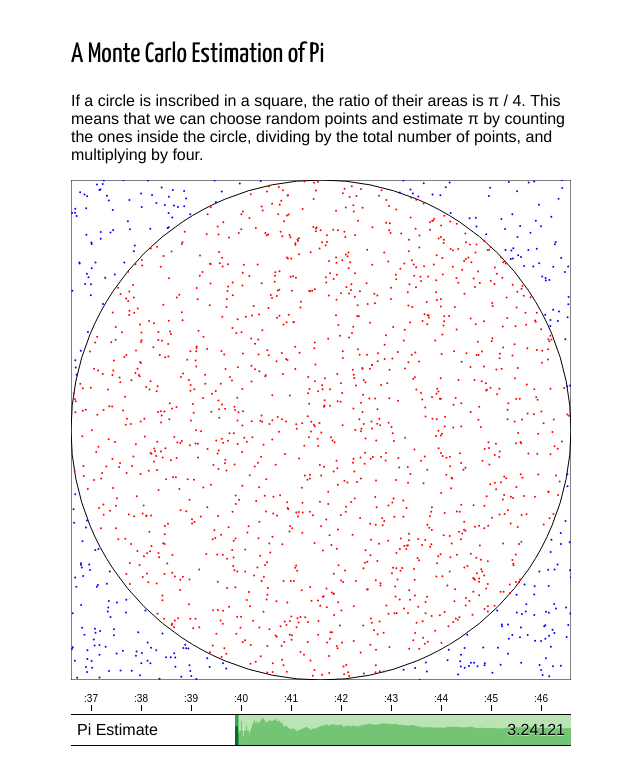
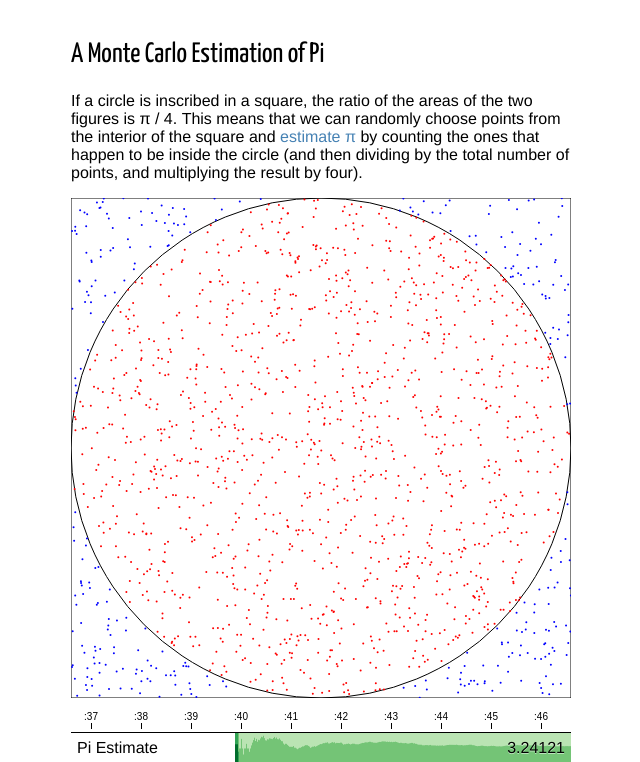
Before and after one commit to maxvitek/pi, a Django app: page / in a window 1280 px wide. Shown: the top 762 px of the page, without its empty margins (319-959 px from the left). Run offline with Django 3.2, Linux system fonts and the light colour scheme.

Commit message:
copy change

```diff
--- a/monte_carlo_pi/templates/pi.html
+++ b/monte_carlo_pi/templates/pi.html
@@ -13,9 +13,9 @@
 </head>
 <body>
     <h2>A Monte Carlo Estimation of Pi</h2>
-    <p>If a circle is inscribed in a square, the ratio of their areas is &pi; / 4.
-    This means that we can choose random points and estimate &pi; by counting the
-    ones inside the circle, dividing by the total number of points, and multiplying by four.</p>
+    <p>If a circle is inscribed in a square, the ratio of the areas of the two figures is &pi; / 4.
+    This means that we can randomly choose points from the interior of the square and <a href="http://en.wikipedia.org/wiki/Approximations_of_π">estimate &pi;</a> by counting the
+    ones that happen to be inside the circle (and then dividing by the total number of points, and multiplying the result by four).</p>
     <script>
         var bodySelection = d3.select("body");
 
```
